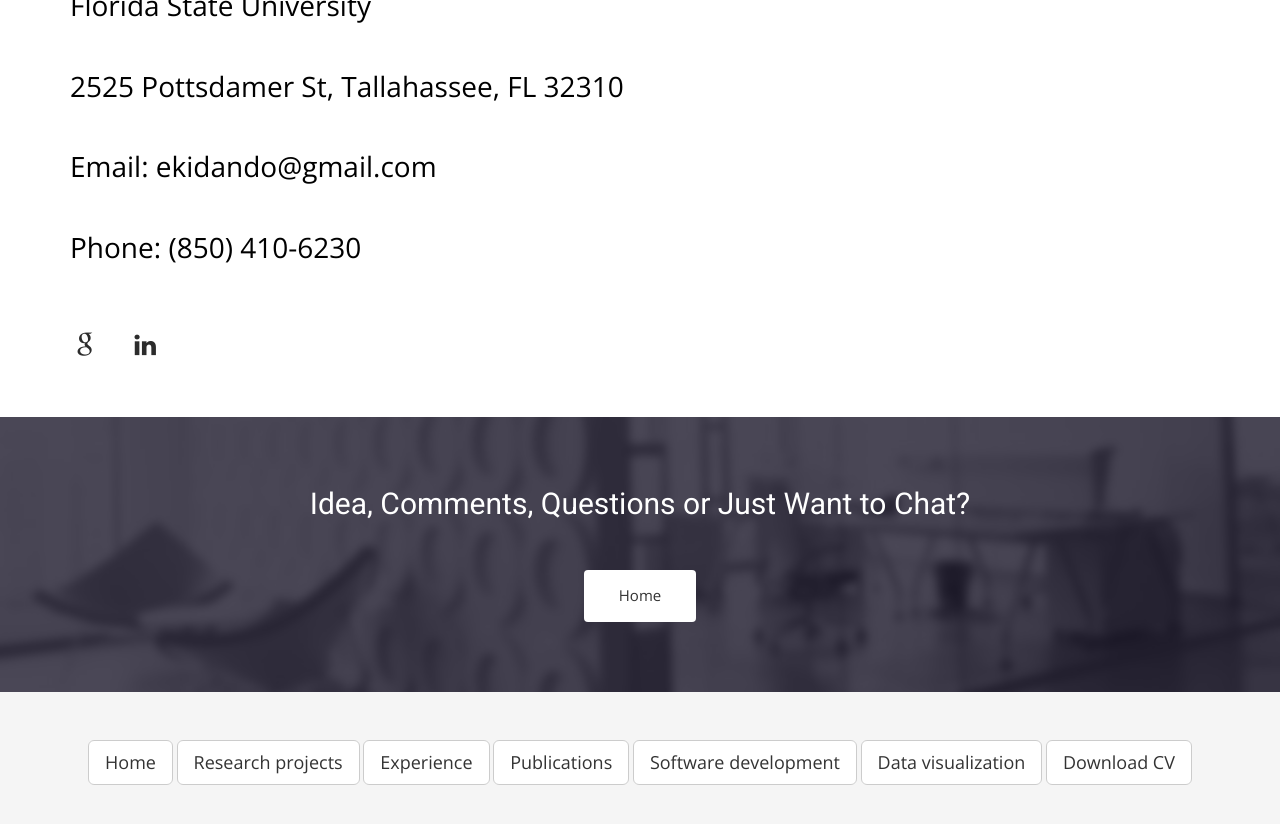
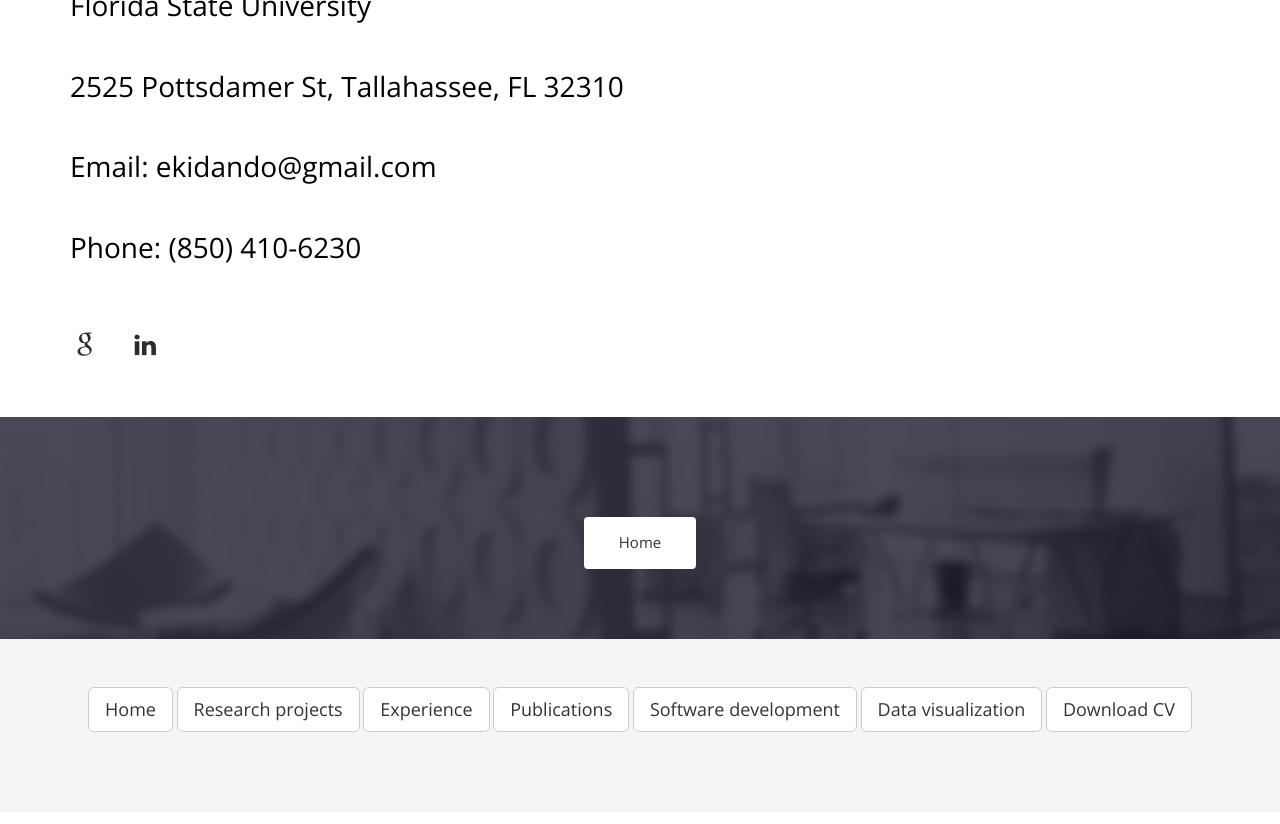
Before and after one commit to ekidando/Emma, a Jekyll site: the page built from contact.html, in a window 1280 px wide and 900 px high, scrolled down 1059 px. Shown: the top 824 px of the window. Built offline with Jekyll 4.4.1, drawn with Linux system fonts in a browser that asks for light colours; nearby versions of some CDN libraries; some web fonts are replaced.

Commit message:
Update contact.html

```diff
--- a/contact.html
+++ b/contact.html
@@ -81,7 +81,6 @@ published: true
     <div class="row">
       <div class="col-md-12">
         <div class="block">
-          <h2>Idea, Comments, Questions or Just Want to Chat?</h2>
           <a class="btn btn-default btn-call-to-action" href="{{ site.baseurl }}/" >Home</a>
         </div>
       </div>
```
